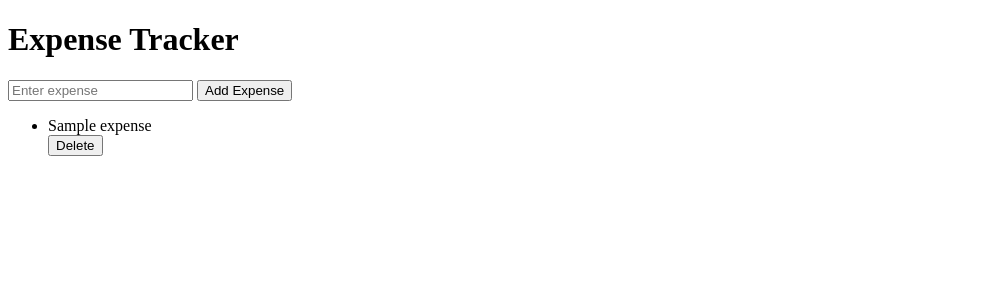
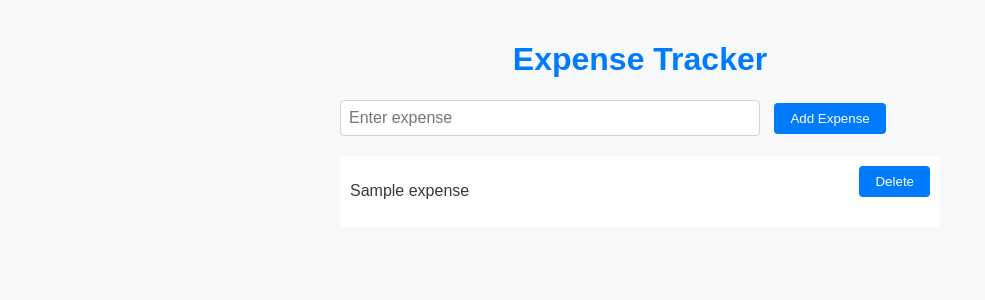
Before and after one commit to Ingenious464/pers_exp, a Flask app: template templates/index.html in a window 1280 px wide. Shown: the top 300 px of the page, without its empty margins (0-985 px from the left). Run offline with Flask 3, Linux system fonts and the light colour scheme; the template is opened without the code that fills it: most values are stand-ins (such as "Sample title", 1, 10 or a date in 2020).

Commit message:
more features to index.html

```diff
--- a/templates/index.html
+++ b/templates/index.html
@@ -4,8 +4,79 @@
     <meta charset="UTF-8">
     <meta name="viewport" content="width=device-width, initial-scale=1.0">
     <title>Expense Tracker</title>
+    <style>
+        body {
+            font-family: Arial, sans-serif;
+            margin: 0;
+            padding: 0;
+            background-color: #f8f9fa;
+            color: #343a40;
+        }
+
+        .container {
+            max-width: 600px;
+            margin: 0 auto;
+            padding: 20px;
+        }
+
+        h1 {
+            text-align: center;
+            color: #007bff;
+        }
+
+        form {
+            margin-bottom: 20px;
+        }
+
+        input[type="text"] {
+            width: 70%;
+            padding: 8px;
+            font-size: 16px;
+            border: 1px solid #ced4da;
+            border-radius: 4px;
+            box-sizing: border-box;
+            margin-right: 10px;
+        }
+
+        button[type="submit"] {
+            padding: 8px 16px;
+            background-color: #007bff;
+            color: white;
+            border: none;
+            border-radius: 4px;
+            cursor: pointer;
+        }
+
+        ul {
+            list-style-type: none;
+            padding: 0;
+        }
+
+        li {
+            margin-bottom: 10px;
+            padding: 10px;
+            background-color: #ffffff;
+            border-radius: 4px;
+            display: flex;
+            justify-content: space-between;
+            align-items: center;
+        }
+
+        li:hover {
+            background-color: #f0f0f0;
+        }
+
+        .delete-button {
+            background-color: #dc3545;
+        }
+
+        .delete-button:hover {
+            background-color: #c82333;
+        }
+    </style>
 </head>
 <body>
+    <div class="container">
         <h1>Expense Tracker</h1>
         <form action="/add_expense" method="POST">
             <input type="text" name="expense" placeholder="Enter expense">
@@ -13,8 +84,9 @@
         </form>
         <ul>
             {% for expense in expenses %}
-            <li>{{ expense }} <form action="/delete_expense/{{ loop.index0 }}" method="POST"><button type="submit">Delete</button></form></li>
+                <li>{{ expense }} <form action="/delete_expense/{{ loop.index0 }}" method="POST"><button type="submit" class="delete-button">Delete</button></form></li>
             {% endfor %}
         </ul>
+    </div>
 </body>
 </html>
```
Lines whose indentation alone changed are shown as unchanged.
